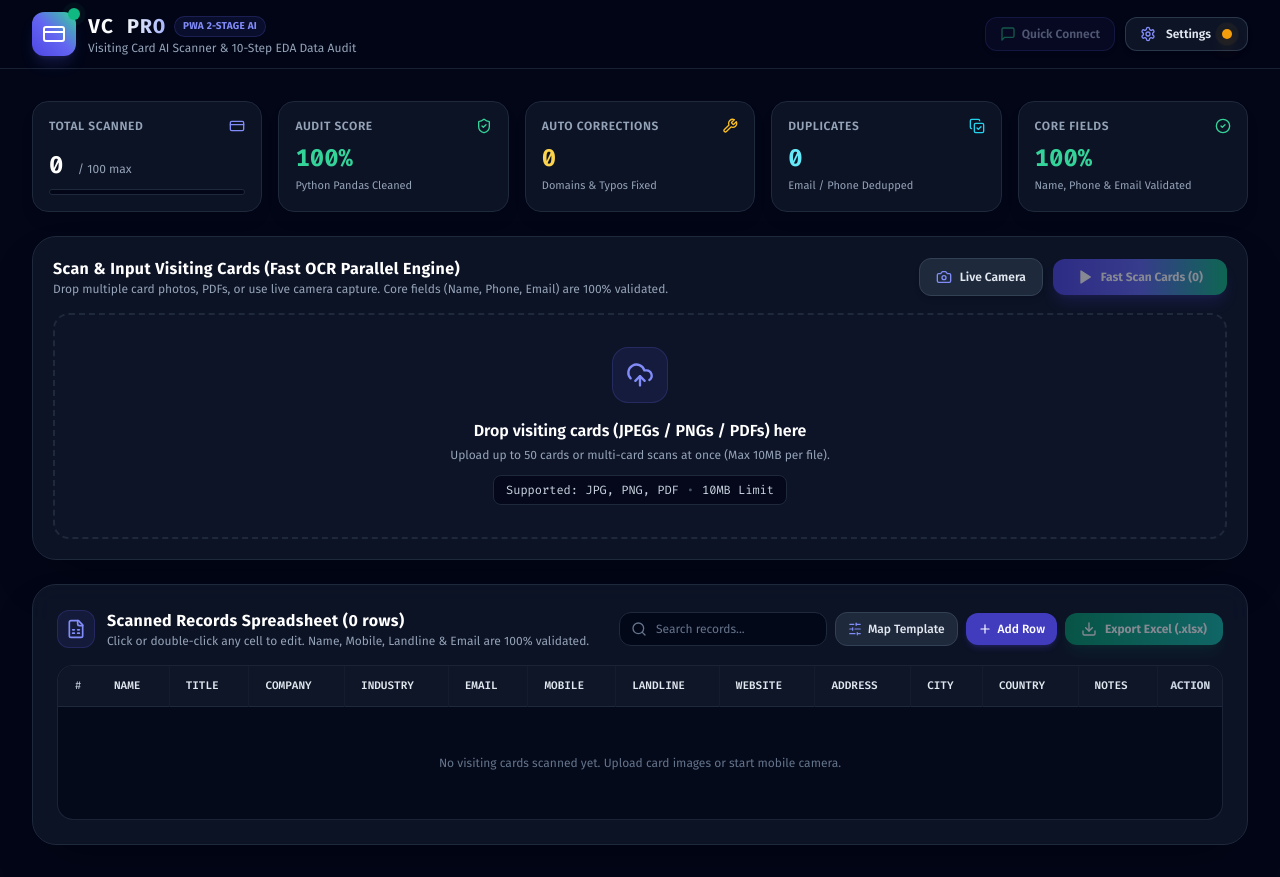
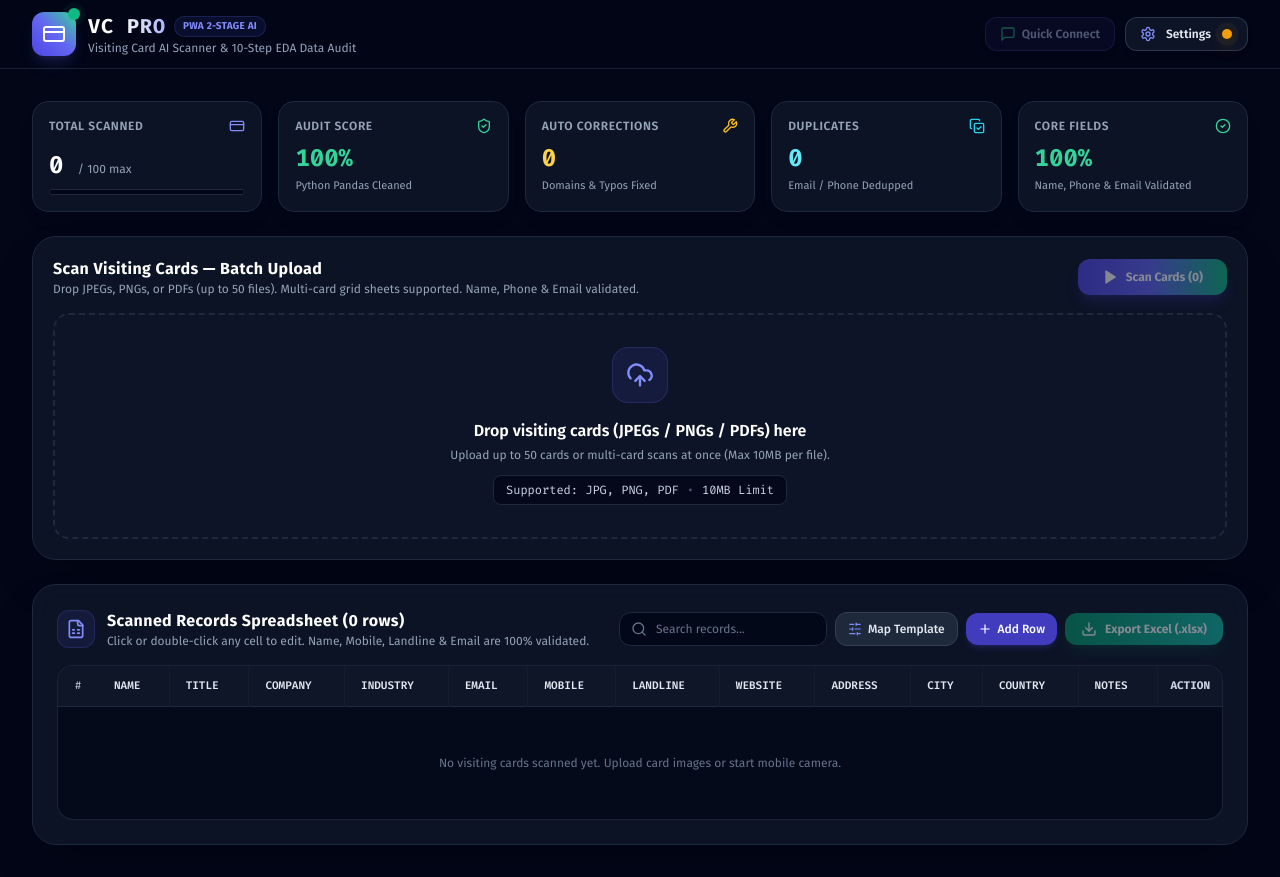
Before and after one commit to bobtech-IIT/vc-pro-champ, a Next.js app: page / in a window 1280 px wide. Built offline with nearby package versions, Linux system fonts and the light colour scheme.

Commit message:
feat: remove live camera — keep PNG/JPEG/PDF batch upload only, simplify scan button

```diff
--- a/src/app/page.tsx
+++ b/src/app/page.tsx
@@ -4,7 +4,6 @@ import React, { useState, useEffect } from 'react';
 import Header from '@/components/Header';
 import DashboardStats from '@/components/DashboardStats';
 import Dropzone from '@/components/Dropzone';
-import CameraScanner from '@/components/CameraScanner';
 import DataTable from '@/components/DataTable';
 import WaterBreakModal from '@/components/WaterBreakModal';
 import TemplateMappingModal from '@/components/TemplateMappingModal';
@@ -25,7 +24,6 @@ import {
 } from '@/lib/session-manager';
 
 import {
-  Camera,
   Play,
   Loader2,
   ShieldCheck,
@@ -70,7 +68,6 @@ export default function Home() {
 
   // File Upload State
   const [selectedFiles, setSelectedFiles] = useState<any[]>([]);
-  const [showCamera, setShowCamera] = useState(false);
   const [processing, setProcessing] = useState(false);
   const [processStatus, setProcessStatus] = useState<string>('');
 
@@ -198,17 +195,6 @@ export default function Home() {
     }
   };
 
-  const handleCameraCapture = async (base64Image: string) => {
-    setSelectedFiles((prev) => [
-      ...prev,
-      {
-        id: `cam-${Date.now()}`,
-        file: null,
-        previewUrl: base64Image,
-        isPdf: false,
-      },
-    ]);
-  };
 
   const handleUpdateCard = (id: string, field: string, value: string) => {
     setSessionState((prev) => ({
@@ -330,13 +316,6 @@ export default function Home() {
         cards={sessionState.cards}
       />
 
-      {/* Camera Scanner Overlay */}
-      {showCamera && (
-        <CameraScanner
-          onCapture={handleCameraCapture}
-          onClose={() => setShowCamera(false)}
-        />
-      )}
 
       {/* Main Content Area */}
       <main className="flex-1 max-w-7xl w-full mx-auto p-4 sm:p-6 lg:p-8 space-y-6">
@@ -353,22 +332,14 @@ export default function Home() {
           <div className="flex flex-col sm:flex-row items-start sm:items-center justify-between gap-3">
             <div>
               <h2 className="text-base font-bold text-white tracking-wide">
-                Scan & Input Visiting Cards (Fast OCR Parallel Engine)
+                Scan Visiting Cards — Batch Upload
               </h2>
               <p className="text-xs text-slate-400">
-                Drop multiple card photos, PDFs, or use live camera capture. Core fields (Name, Phone, Email) are 100% validated.
+                Drop JPEGs, PNGs, or PDFs (up to 50 files). Multi-card grid sheets supported. Name, Phone &amp; Email validated.
               </p>
             </div>
 
             <div className="flex items-center gap-2.5 w-full sm:w-auto">
-              <button
-                onClick={() => setShowCamera(true)}
-                className="px-4 py-2.5 rounded-xl bg-slate-800 hover:bg-slate-700 text-slate-200 text-xs font-semibold flex items-center justify-center gap-2 border border-slate-700 cursor-pointer shadow-md"
-              >
-                <Camera className="w-4 h-4 text-indigo-400" />
-                <span>Live Camera</span>
-              </button>
-
               <button
                 onClick={handleProcessCards}
                 disabled={processing || selectedFiles.length === 0}
@@ -382,7 +353,7 @@ export default function Home() {
                 ) : (
                   <>
                     <Play className="w-4 h-4 fill-current" />
-                    <span>Fast Scan Cards ({selectedFiles.length})</span>
+                    <span>Scan Cards ({selectedFiles.length})</span>
                   </>
                 )}
               </button>
```
